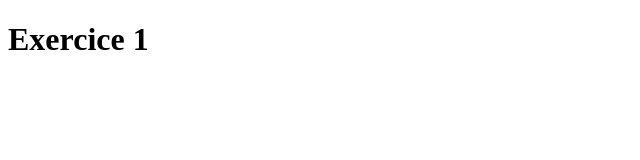
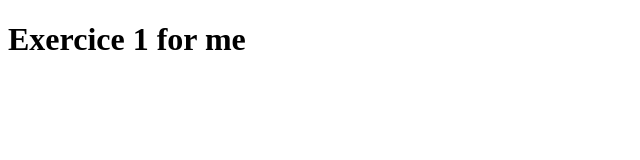
Before and after one commit to Muruts-hagos/Javascript-practice, a plain HTML site: page exo-1/index.html in a window 1280 px wide. Shown: the whole page, without its empty margins (0-640 px from the left). Drawn offline with Linux system fonts and the light colour scheme.

Commit message:
éme modify

```diff
--- a/exo-1/index.html
+++ b/exo-1/index.html
@@ -4,7 +4,7 @@
         <meta charset="utf-8">
     </head>
     <body>
-        <h1>Exercice 1</h1>
+        <h1>Exercice 1 for me</h1>
         <script src="script.js"></script>
     </body>
 </html>
```
